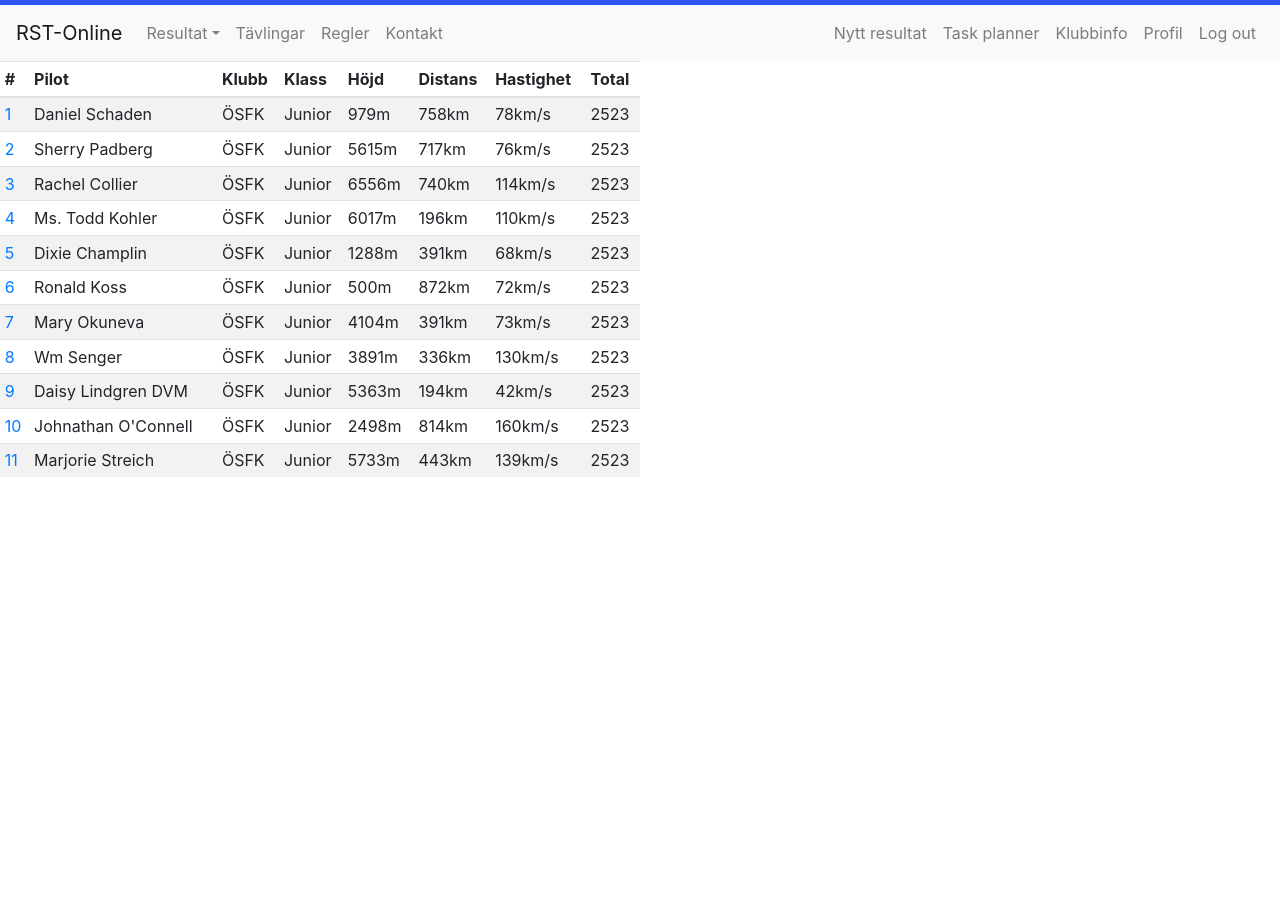
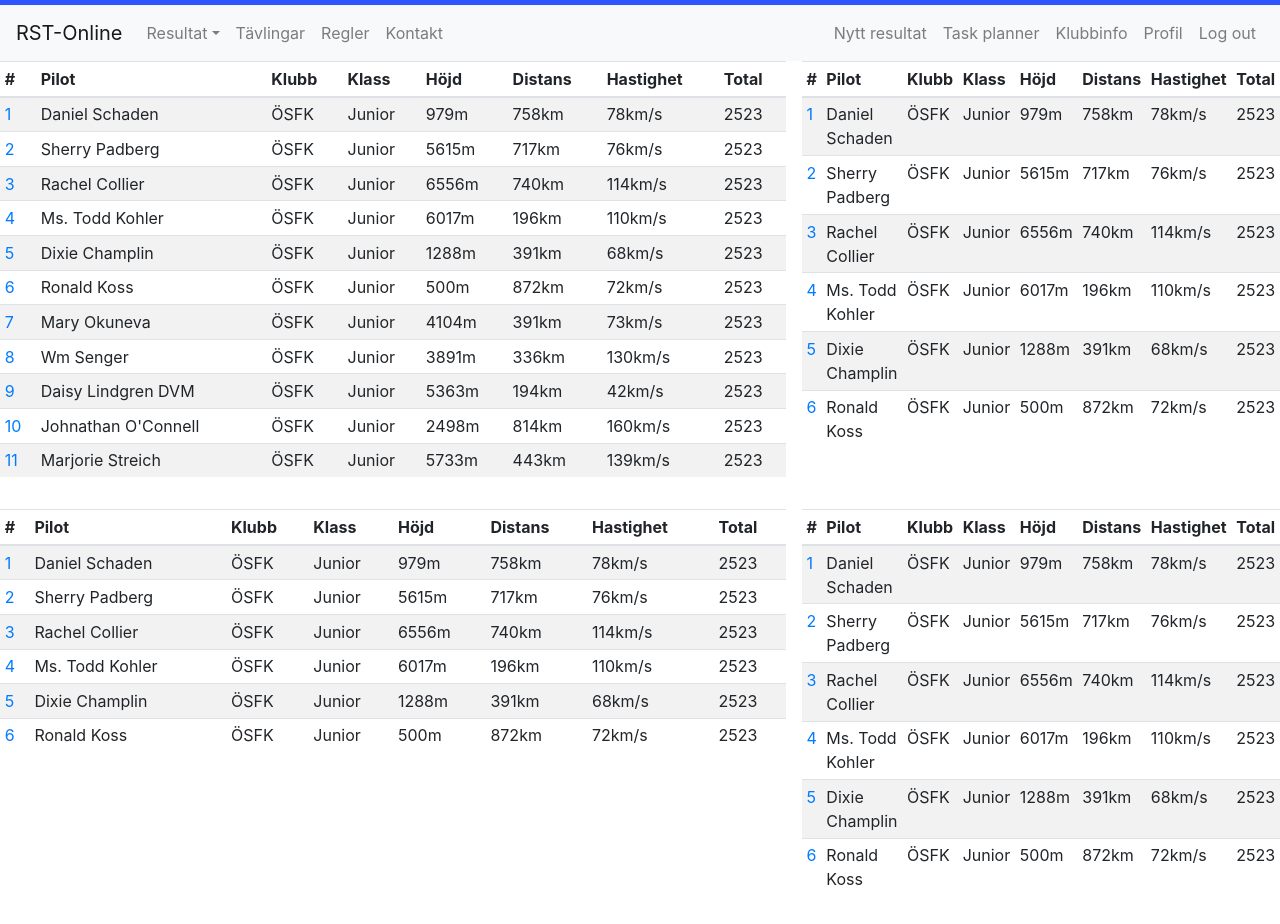
Before and after one commit to MrGuzior/rst, a React (Create React App) app: page / in a window 1280 px wide. Built offline with nearby package versions, Linux system fonts and the light colour scheme.

Commit message:
Home grid

```diff
--- a/src/Components/Home/Home.jsx
+++ b/src/Components/Home/Home.jsx
@@ -1,13 +1,15 @@
 import React from 'react'
 import ResultList from '../ResultList/ResultList'
 import News from '../News/News'
+import HomeBlock from './HomeBlock'
 
 const Home = () => {
     return(
         <section className='home'>
-            <div className='home-item'>
-                <ResultList maxLength={10}/>
-            </div>
+            <ResultList maxLength={10}/>
+            <ResultList maxLength={5}/>
+            <ResultList maxLength={5}/>
+            <ResultList maxLength={5}/>
         </section>
     )
 }
--- a/src/style/index.css
+++ b/src/style/index.css
@@ -34,11 +34,25 @@ code {
 /*    Home    */
 .home{
   display: grid;
-  grid-template-rows: 1fr 1fr;
-  grid-template-columns: 1fr 1fr;
+  grid-template-columns: 3fr 1fr;
+  grid-template-rows: auto;
+  grid-gap: 1em;
+
 }
-.home-item{
+.HomeBlock{
+  min-width: 350px;
+  min-height: 350px;
+  border: 1px solid black;
+}
 
+@media only screen and (max-width: 1000px){
+  .home{
+    grid-template-columns: 1fr;
+    margin: 3px;
+  }
+}
+
+.block-0{
 }
 
 
```
